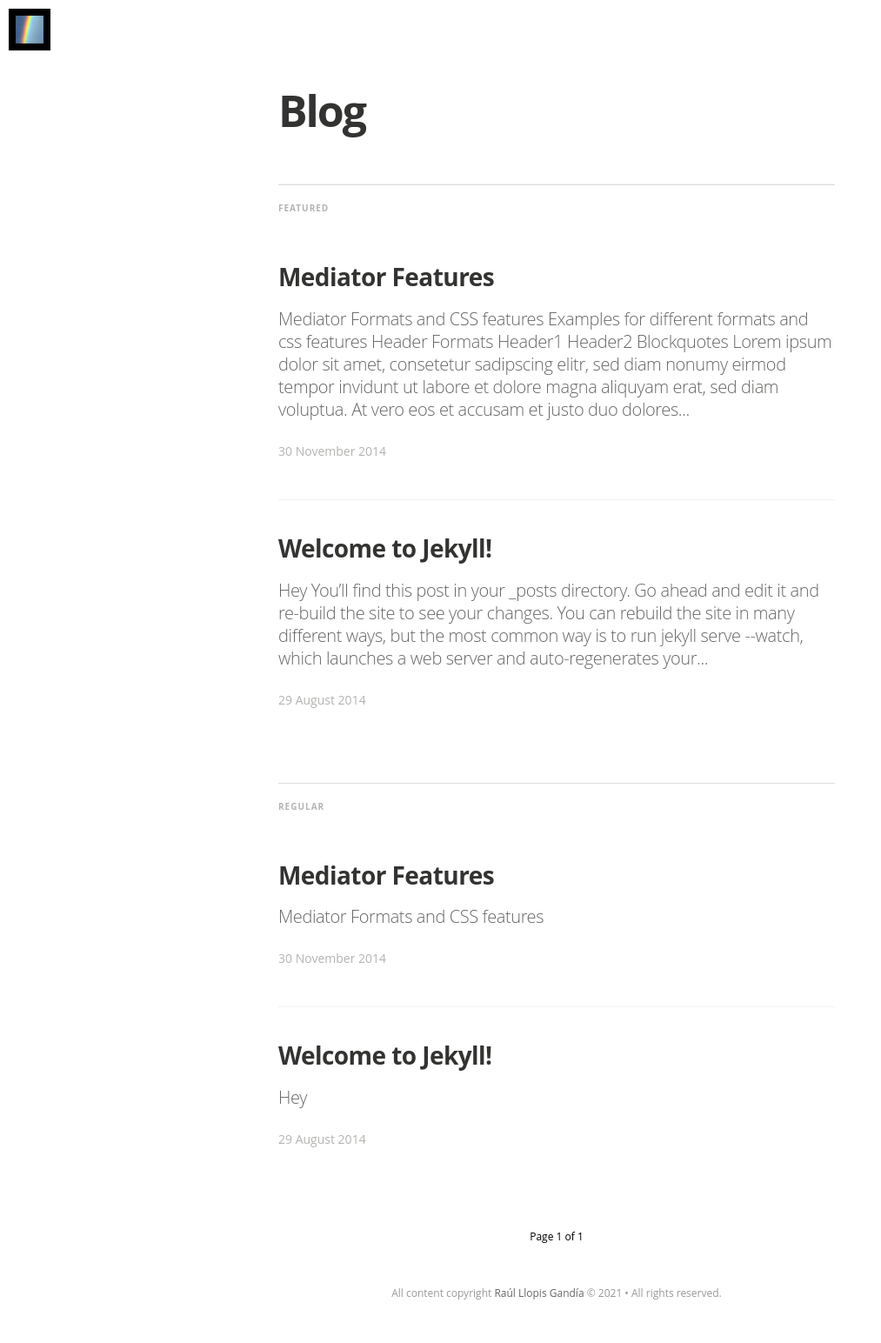
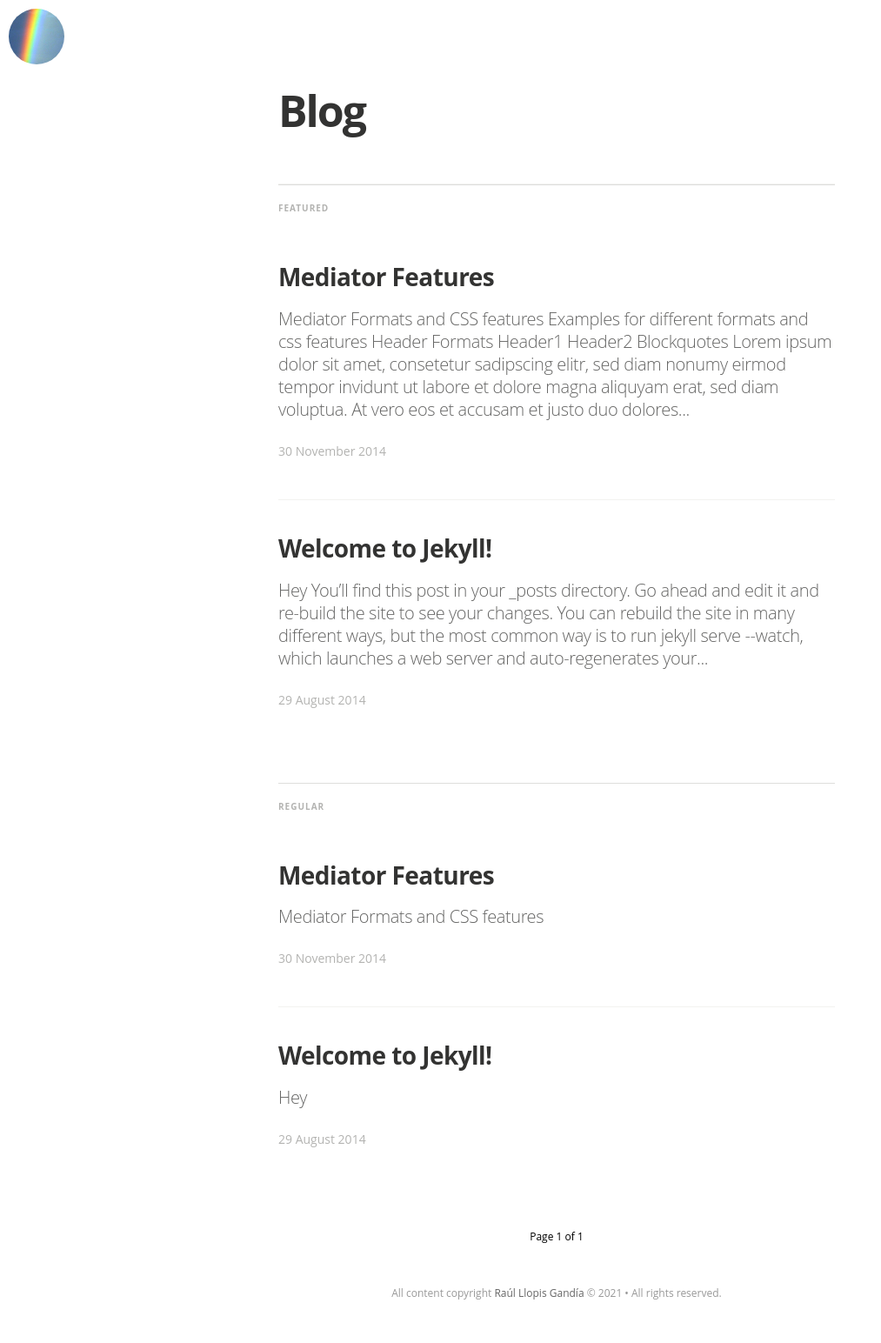
Before and after one commit to llopisga/llopisga.github.io, a Jekyll site: the page built from blog/index.html, in a window 1280 px wide. Shown: the whole page at 87% size, without its empty margins (0-1013 px from the left). Built offline with Jekyll 4.4.1, drawn with Linux system fonts in a browser that asks for light colours; nearby versions of some CDN libraries; some web fonts are replaced; the list of posts is cut into pages by our own code.

```diff
--- a/_config.yml
+++ b/_config.yml
@@ -24,11 +24,11 @@ author_image: "/assets/images/avatar.png"
 
 about_title: "About"
 about_description: >
-   About me
+   /dev/null
 
 projects_title: "Projects"
 projects_description: >
-   List of projects
+   List of my projects
 
 future: true
 
@@ -47,7 +47,7 @@ google_analytics: UA-188415508-2
 
 # social icons and sharing options
 social:
-  - icon:	linkedin-in
+  - icon:	linkedin
     url:	https://www.linkedin.com/in/llopisga/
     desc: Follow me on Linekdin
     share_url:
--- a/css/main.sass
+++ b/css/main.sass
@@ -43,20 +43,19 @@ body
   position: fixed
   left: 10px
   top: 10px
-  width: $rs*3
-  height: $rs*3
-  background-color: #000
+  width: $rs*4
+  height: $rs*4
   overflow: hidden
   z-index: 99
   .logo
     display: block
     position: absolute
-    top: $rs/2
-    left: $rs/2
-    width: $rs*2
-    height: $rs*2
+    width: 100%
+    height: 100%
     background-size: cover
     background-repeat: no-repeat
+    border-radius: 50%
+
 
 .teaserimage
   height: 450px
@@ -621,11 +620,13 @@ pre
     padding-left: 0
 
 .card
-  margin: 1pem
+  margin: 1pem auto
   padding: 20px
   text-align: center
   border-radius: 2px
   box-shadow: 3px 3px 5px 6px #ccc
+  border-radius: 15px
+  width: 100%
 
 
 .card-background
```
Also changed, not shown: index.html (+6 -6 lines), assets/article_images/about/carb_book_logo.png (deleted), assets/images/author.jpg (deleted), assets/images/null.jpg (added), assets/images/screenshot1.jpg (deleted), assets/images/screenshot2.jpg (deleted), assets/images/screenshot3.jpg (deleted), 7 other files.
